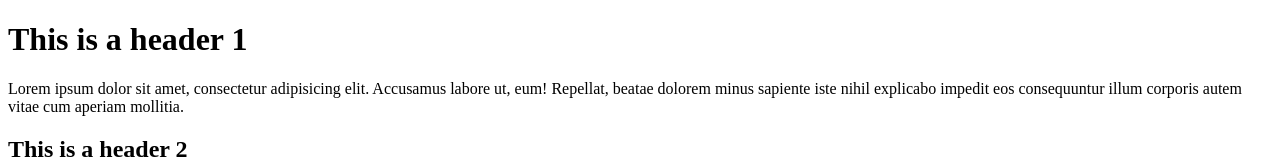
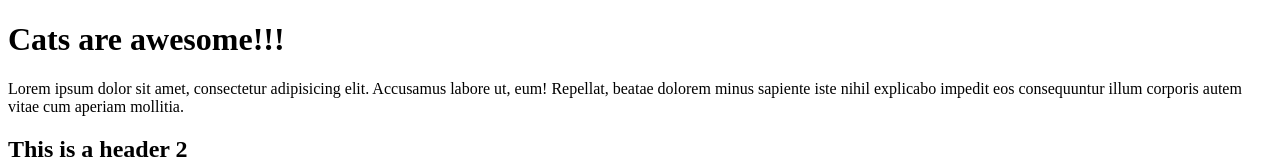
Before and after one commit to cpang888/cats, a plain HTML site: page index.html in a window 1280 px wide. Shown: the top 160 px of the page. Drawn offline with Linux system fonts and the light colour scheme.

Commit message:
updated html

```diff
--- a/index.html
+++ b/index.html
@@ -14,7 +14,7 @@
 
   <body>
 
-  <h1>This is a header 1</h1>
+  <h1>Cats are awesome!!!</h1>
 
   <p>Lorem ipsum dolor sit amet, consectetur adipisicing elit. Accusamus labore ut, eum! Repellat, beatae dolorem minus sapiente iste nihil explicabo impedit eos consequuntur illum corporis autem vitae cum aperiam mollitia.</p>
 
```
